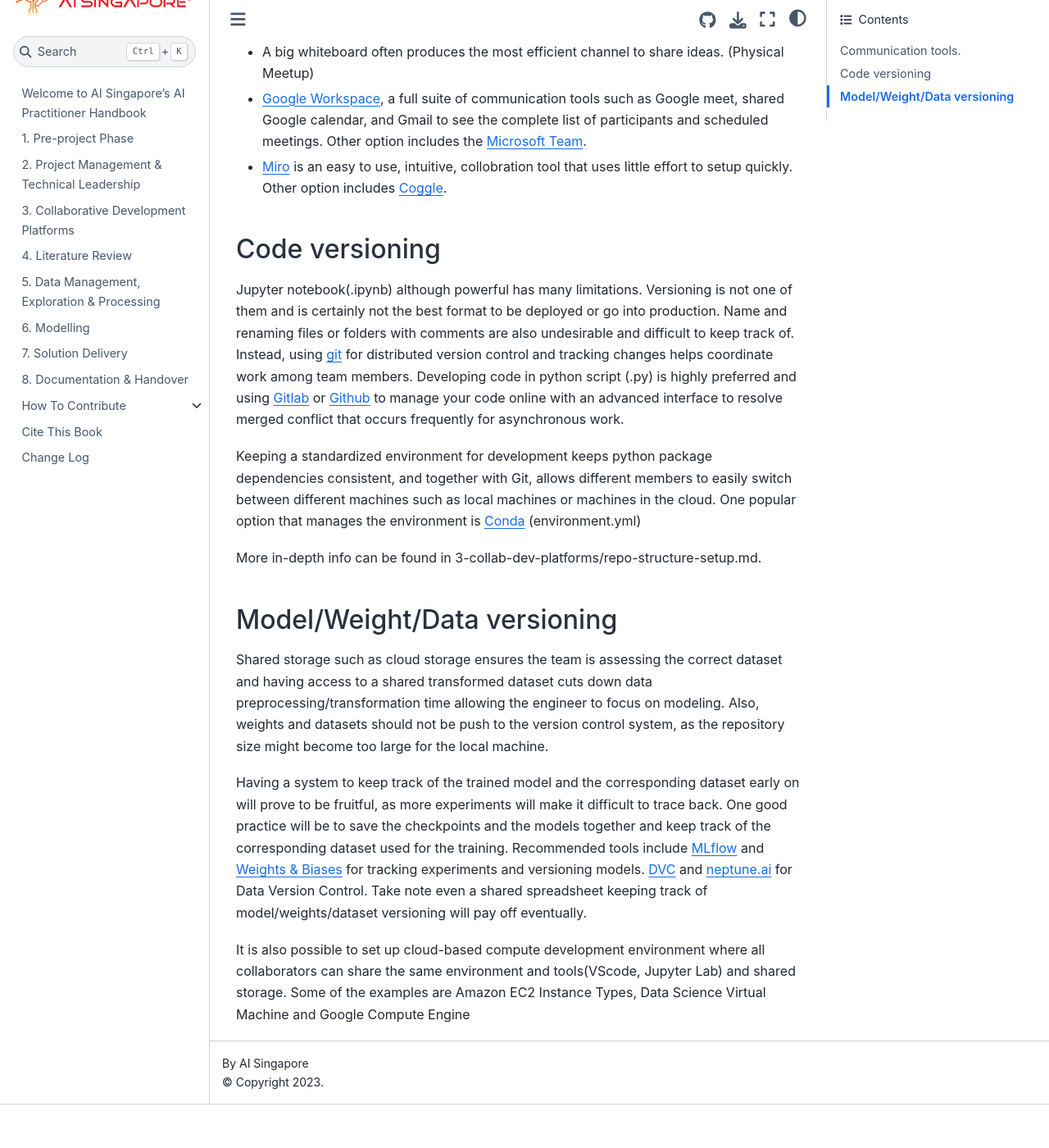
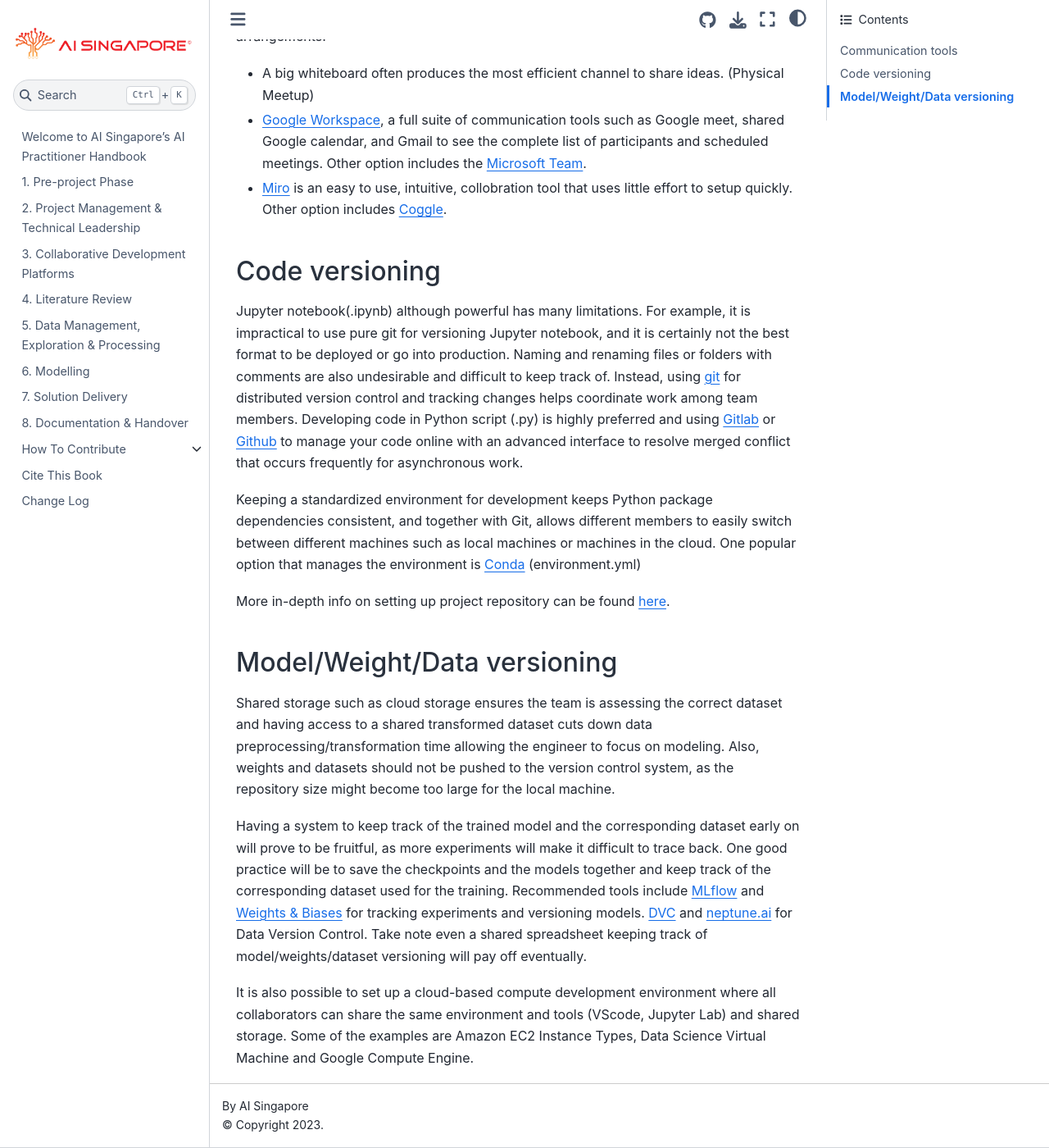
Before and after one commit to aisingapore/ai-practitioner-handbook, a Jupyter Book: the page built from book/3-collab-dev-platforms/collaborative_ml.md, in a window 1280 px wide and 1400 px high, scrolled down 1038 px. Shown: the whole window at 82% size. Built offline with Jupyter Book 1.0.4 settings and Sphinx 7.4.7 and the Sphinx Book theme 1.1.4, drawn with Linux system fonts in a browser that asks for light colours; before the commit the page ends 2385 px from its top, so only the background shows below that; some of the changed text lies outside the part shown.

Commit message:
Updated with Kevin's input

```diff
--- a/book/3-collab-dev-platforms/collaborative_ml.md
+++ b/book/3-collab-dev-platforms/collaborative_ml.md
@@ -21,15 +22,15 @@
 - [Miro](https://miro.com/) is an easy to use, intuitive, collobration tool that uses little effort to setup quickly. Other option includes [Coggle](https://coggle.it/).
 
 ## Code versioning
-Jupyter notebook(.ipynb) although powerful has many limitations. Versioning is not one of them and is certainly not the best format to be deployed or go into production. Name and renaming files or folders with comments are also undesirable and difficult to keep track of. Instead, using [git](https://git-scm.com/) for distributed version control and tracking changes helps coordinate work among team members. Developing code in python script (.py) is highly preferred and using [Gitlab](https://about.gitlab.com/) or [Github](https://github.com/) to manage your code online with an advanced interface to resolve merged conflict that occurs frequently for asynchronous work.
+Jupyter notebook(.ipynb) although powerful has many limitations. For example, it is impractical to use pure git for versioning Jupyter notebook, and it is certainly not the best format to be deployed or go into production. Naming and renaming files or folders with comments are also undesirable and difficult to keep track of. Instead, using [git](https://git-scm.com/) for distributed version control and tracking changes helps coordinate work among team members. Developing code in Python script (.py) is highly preferred and using [Gitlab](https://about.gitlab.com/) or [Github](https://github.com/) to manage your code online with an advanced interface to resolve merged conflict that occurs frequently for asynchronous work.
 
-Keeping a standardized environment for development keeps python package dependencies consistent, and together with Git, allows different members to easily switch between different machines such as local machines or machines in the cloud. One popular option that manages the environment is [Conda](https://docs.conda.io/en/latest/) (environment.yml)
+Keeping a standardized environment for development keeps Python package dependencies consistent, and together with Git, allows different members to easily switch between different machines such as local machines or machines in the cloud. One popular option that manages the environment is [Conda](https://docs.conda.io/en/latest/) (environment.yml)
 
-More in-depth info can be found in 3-collab-dev-platforms/repo-structure-setup.md.
+More in-depth info on setting up project repository can be found [here](https://aisingapore.github.io/handbook-staging/book/3-collab-dev-platforms/repo-structure-setup.html).
 
 ## Model/Weight/Data versioning
-Shared storage such as cloud storage ensures the team is assessing the correct dataset and having access to a shared transformed dataset cuts down data preprocessing/transformation time allowing the engineer to focus on modeling. Also, weights and datasets should not be push to the version control system, as the repository size might become too large for the local machine.
+Shared storage such as cloud storage ensures the team is assessing the correct dataset and having access to a shared transformed dataset cuts down data preprocessing/transformation time allowing the engineer to focus on modeling. Also, weights and datasets should not be pushed to the version control system, as the repository size might become too large for the local machine.
 
 Having a system to keep track of the trained model and the corresponding dataset early on will prove to be fruitful, as more experiments will make it difficult to trace back. One good practice will be to save the checkpoints and the models together and keep track of the corresponding dataset used for the training. Recommended tools include [MLflow](https://mlflow.org/) and [Weights & Biases](https://wandb.ai/site) for tracking experiments and versioning models. [DVC](https://dvc.org/) and [neptune.ai](https://neptune.ai/) for Data Version Control. Take note even a shared spreadsheet keeping track of model/weights/dataset versioning will pay off eventually.
 
-It is also possible to set up cloud-based compute development environment where all collaborators can share the same environment and tools(VScode, Jupyter Lab) and shared storage. Some of the examples are Amazon EC2 Instance Types, Data Science Virtual Machine and Google Compute Engine
+It is also possible to set up a cloud-based compute development environment where all collaborators can share the same environment and tools (VScode, Jupyter Lab) and shared storage. Some of the examples are Amazon EC2 Instance Types, Data Science Virtual Machine and Google Compute Engine.
```
Also changed, not shown: other parts of book/3-collab-dev-platforms/collaborative_ml.md (+4 -3 lines).
